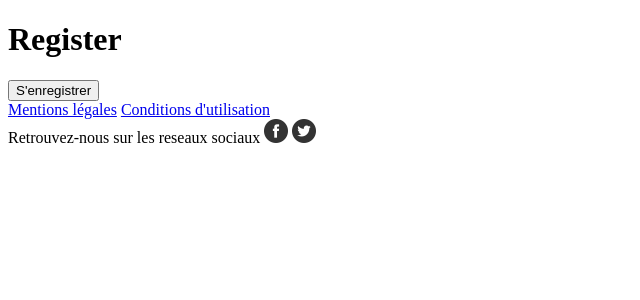
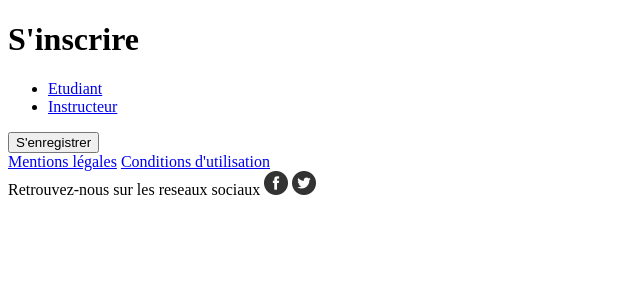
Before and after one commit to nrslaurent/EcoIT, a Symfony app: template templates/registration/register.html.twig in a window 1280 px wide. Shown: the part 139-439 px from the top of the page, without its empty margins (0-640 px from the left). Run offline with Twig, Linux system fonts and the light colour scheme; the template is opened without the code that fills it, so the values that code supplies are empty; some libraries are stand-ins or nearby versions.

Commit message:
Add register page

```diff
--- a/templates/header.html.twig
+++ b/templates/header.html.twig
@@ -13,7 +13,7 @@
       {% if app.user %}
         <li class="list-item" id="logoutNavbar"><a href="{{ path("app_logout") }}">Se déconnecter</a></li>
       {% else %}
-        <li class="list-item" id="registerNavbar"><a href="#">S'inscrire</a></li>
+        <li class="list-item" id="registerNavbar"><a href="{{ path("app_register") }}">S'inscrire</a></li>
         <li class="list-item" id="loginNavbar"><a href="{{ path("app_login") }}">Se connecter</a></li>
       {% endif %}
     </ul>
--- a/templates/registration/register.html.twig
+++ b/templates/registration/register.html.twig
@@ -3,7 +3,11 @@
 {% block title %}Register{% endblock %}
 
 {% block body %}
-    <h1>Register</h1>
+    <h1 class="old-rose">S'inscrire</h1>
+    <ul class="list-inline">
+        <li class="list-inline-item"> <a href="{{ path('app_register', {'person':'student'}) }}" class="active">Etudiant</a></li>
+        <li class="list-inline-item"><a href="{{ path('app_register', {'person':'instructor'}) }}">Instructeur</a></li>
+    </ul>
 
     {% if app.request.query.get("person") == "student" %}
         {{ form_start(registrationForm) }}
```
Also changed, not shown: assets/styles/app.scss (+22 -0 lines), src/Controller/RegistrationController.php (+6 -2 lines), templates/security/login.html.twig (+4 -4 lines).
